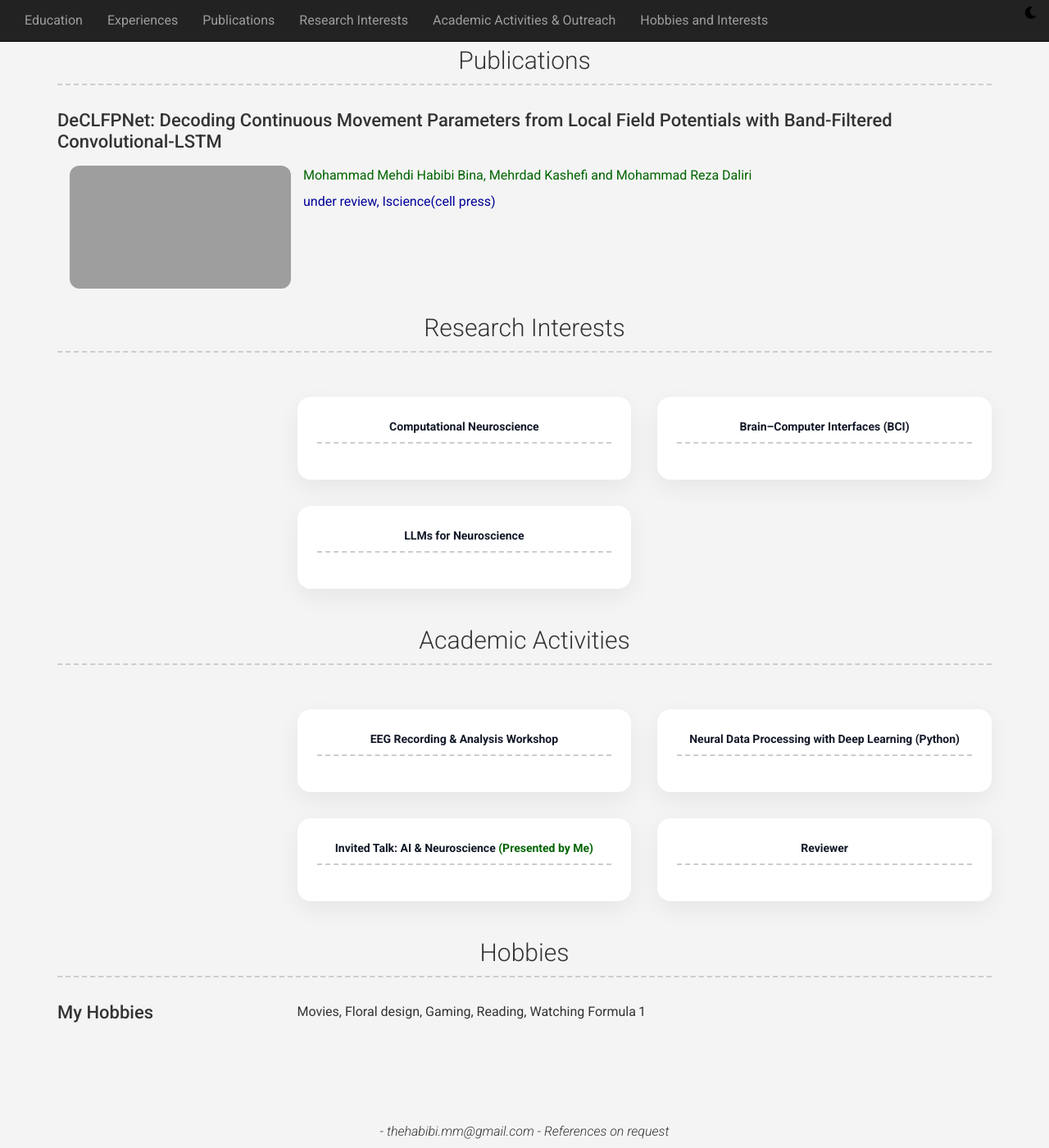
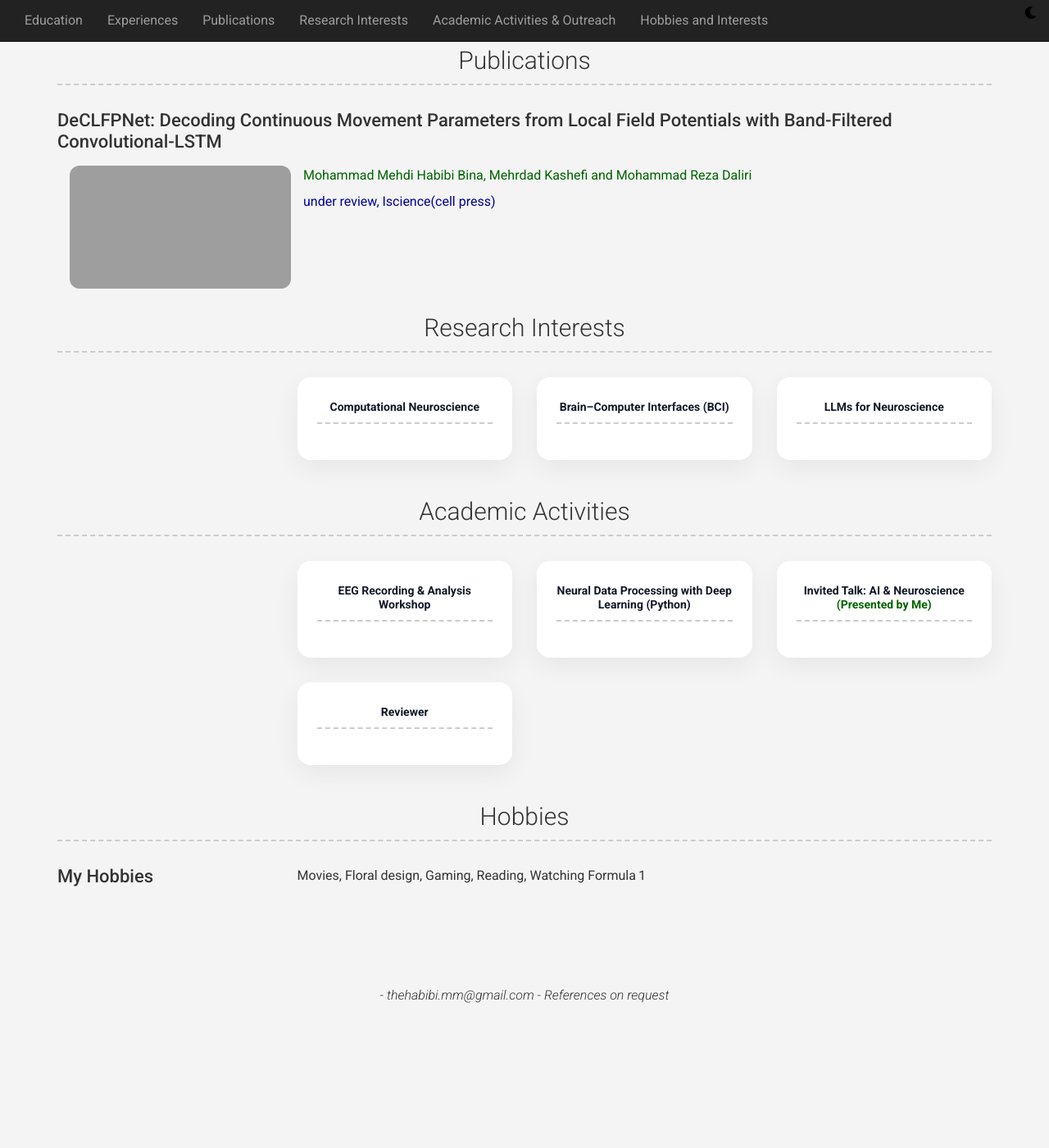
Before and after one commit to HabibiMehdi/HabibiMehdi.github.io, a Jekyll site: the page built from index.md, in a window 1280 px wide and 1400 px high, scrolled down 1543 px. Shown: the whole window at 82% size. Built offline with Jekyll 4.4.1, drawn with Linux system fonts in a browser that asks for light colours; nearby versions of some CDN libraries; a style sheet for code colours, icons or effects is not loaded; after the commit the page ends 2777 px from its top, so only the background shows below that; grey boxes are pictures that could not be loaded.

Commit message:
Update base.scss

```diff
--- a/_sass/base.scss
+++ b/_sass/base.scss
@@ -193,11 +193,11 @@ body {
 
 .research-grid {
   display: grid;
-  grid-template-columns: repeat(auto-fit, minmax(280px, 1fr));
-  gap: 32px;
-  margin-top: 24px;
+  grid-template-columns: repeat(3, 1fr);
+  gap: 30px;
+  max-width: 1100px;
+  margin: 0 auto;
 }
-
 .research-card {
   position: relative;
   background: #ffffff;
```
